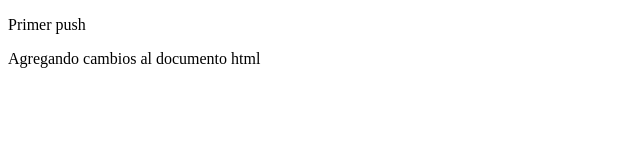
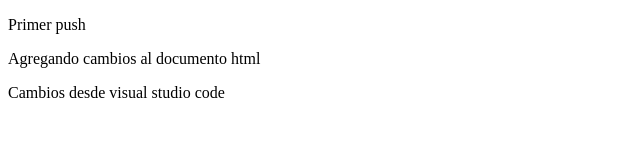
Before and after one commit to michelriverar/preworkMac, a plain HTML site: page helloWorld2.html in a window 1280 px wide. Shown: the whole page, without its empty margins (0-640 px from the left). Drawn offline with Linux system fonts and the light colour scheme.

Commit message:
commit desde VSC

```diff
--- a/helloWorld2.html
+++ b/helloWorld2.html
@@ -8,5 +8,6 @@
 <body>
     <p>Primer push</p>
     <p>Agregando cambios al documento html</p>
+    <p>Cambios desde visual studio code</p>
 </body>
 </html>
```
